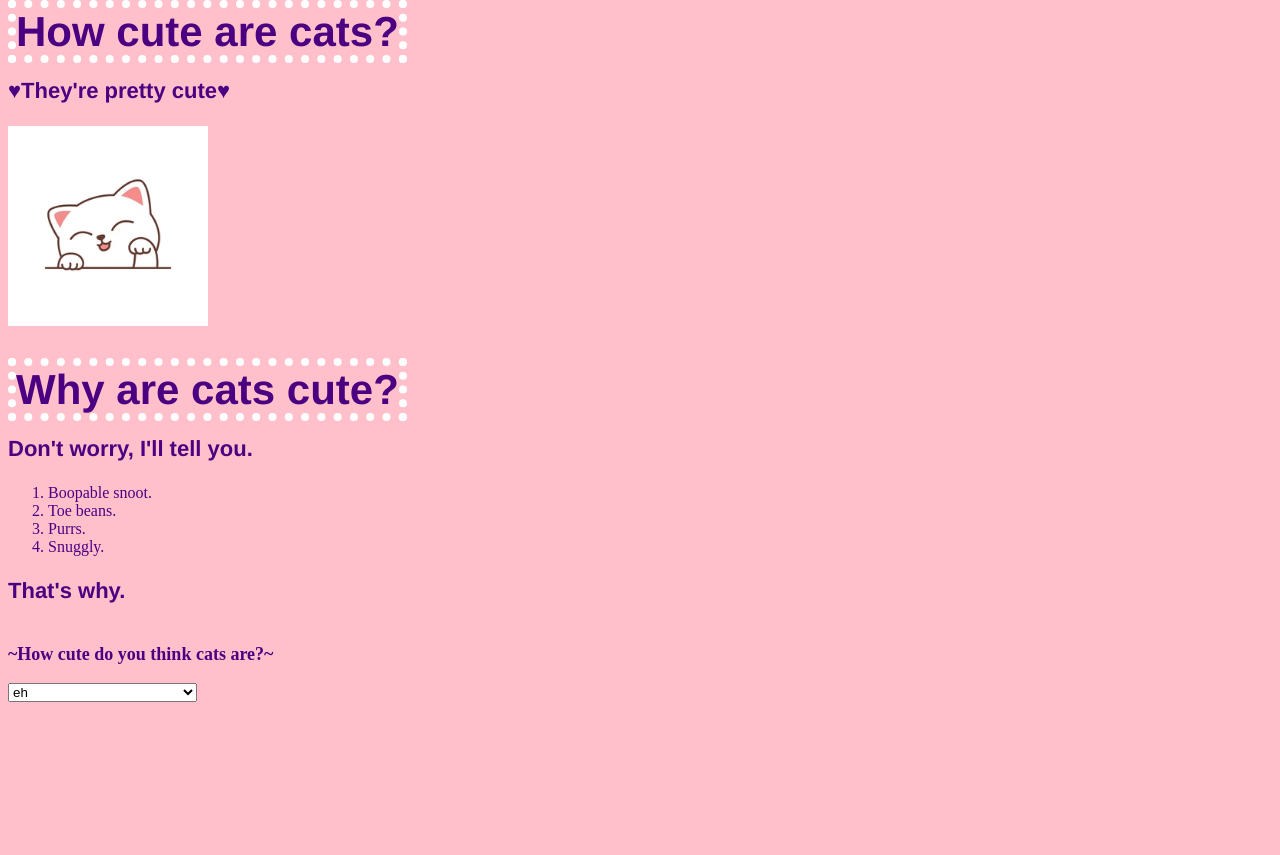
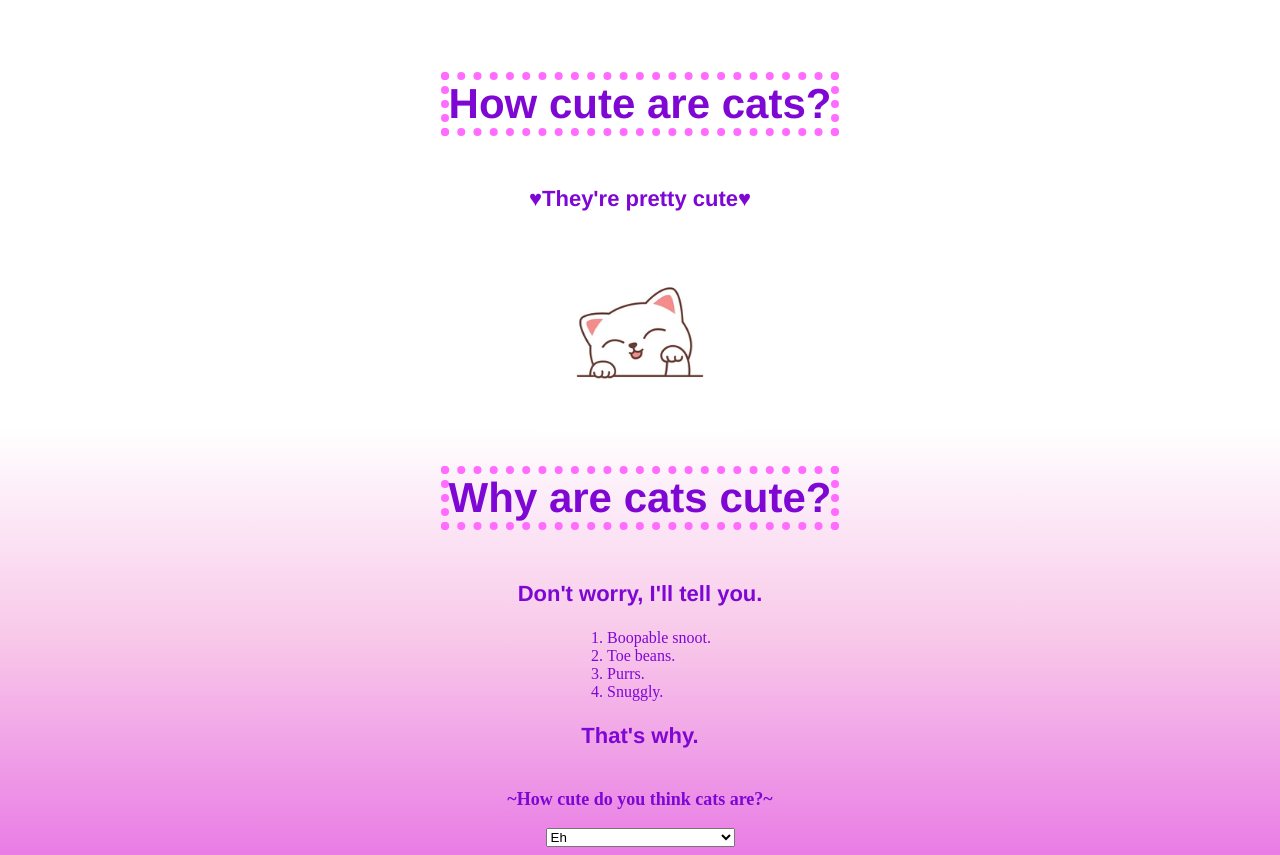
Before and after one commit to sbritt404/ExampleProdject, a plain HTML site: page index.html in a window 1280 px wide. Before the commit the page ends 800 px from the top, so only its background shows below. Drawn offline with Linux system fonts and the light colour scheme.

Commit message:
second commit

```diff
--- a/index.html
+++ b/index.html
@@ -4,21 +4,19 @@
     <meta charset="UTF-8">
     <meta name="viewport" content="width=device-width, initial-scale=1.0">
     <link rel="stylesheet" href="styles.css">
-    <title>Document</title>
+    <title>How cute are cats?</title>
 </head>
-<body>
-  <div id="page" style="width: 600px">
-    <h1>How cute are cats?</h1>
-  </div>
-    <h3>♥They're pretty cute♥</h3>
-    <img src="./images/cat2.png" alt="cute cat image" height="200px" width="200px">
+<body class="cats">
     <br>
     <br>
-    <br
+      <h1>How cute are cats?</h1>
+      <h3>♥They're pretty cute♥</h3>
+      <img src="./images/cat2.png" alt="cute cat image" height="200px" width="200px">
+    <br>
     <div>
         <h1>Why are cats cute?</h1>
         <h3>Don't worry, I'll tell you.</h3>
-            <ol>
+            <ol class="list">
                 <li>Boopable snoot.</li>
                 <li>Toe beans.</li>
                 <li>Purrs.</li>
@@ -32,11 +30,11 @@
         <br>
         <br>
         <select name="rate" id="rate">
-            <option value="eh">eh</option>
-            <option value="okish">okish</option>
-            <option value="nuetral">nuetral</option>
-            <option value="i like them">i like them</option>
-            <option value="i love them">i LOVE them♥♥</option>
+            <option value="eh">Eh</option>
+            <option value="okish">Okish</option>
+            <option value="nuetral">Nuetral</option>
+            <option value="i like them">I like them</option>
+            <option value="i love them">I LOVE them♥♥</option>
             <option value="cuteness overload">♥CUTENESS OVERLOAD♥</option>
         </select>
       </div>
--- a/styles.css
+++ b/styles.css
@@ -1,17 +1,31 @@
 body{
-    background-color:rgb(255,192,203);
-    color:indigo;
+    background:linear-gradient(180deg,white,white,white,rgb(248, 199, 233),rgb(233, 124, 229));
+    color:rgb(126, 7, 212);
 }
 
 h1{
     font-size:40px;
-     font-family: 'Franklin Gothic Medium', 'Arial Narrow';
-     border: 8px white dotted;
-     font-size:42px;
-     display: inline;
-    }
+    font-family: 'Franklin Gothic Medium', 'Arial Narrow';
+    border: 8px rgb(255, 108, 255) dotted;
+    font-size:42px;
+    display:inline-block;
+}
 
 h3{
     font-family: 'Aclonica', 'Helvetica';
     font-size: 22px
 }
+
+.cats{
+    text-align: center;
+}
+
+.list{
+    list-style-position: inside;
+    text-align: center;
+}
+
+ol,.list,li{
+    text-align: left;
+    margin-left: 25%;
+}
```
